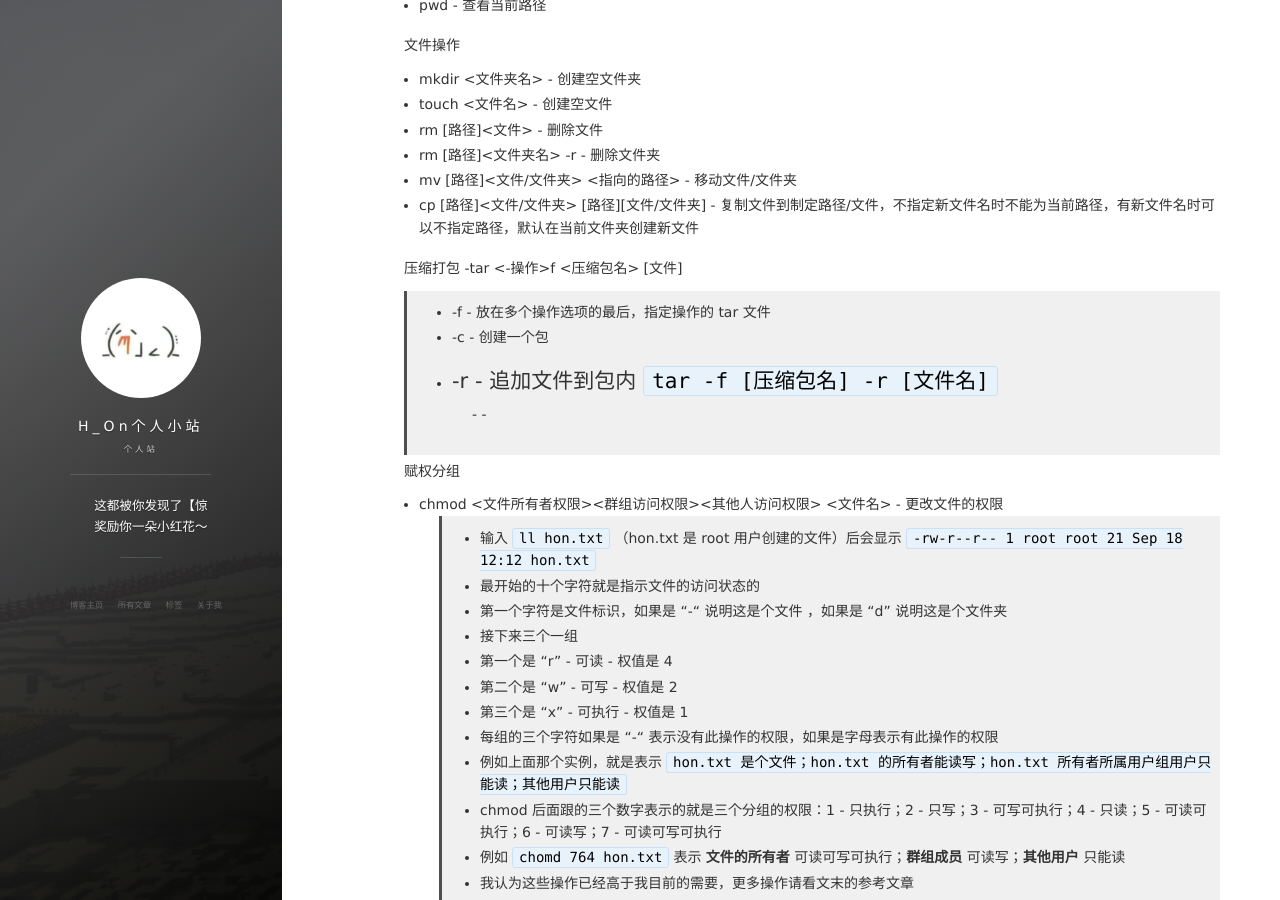
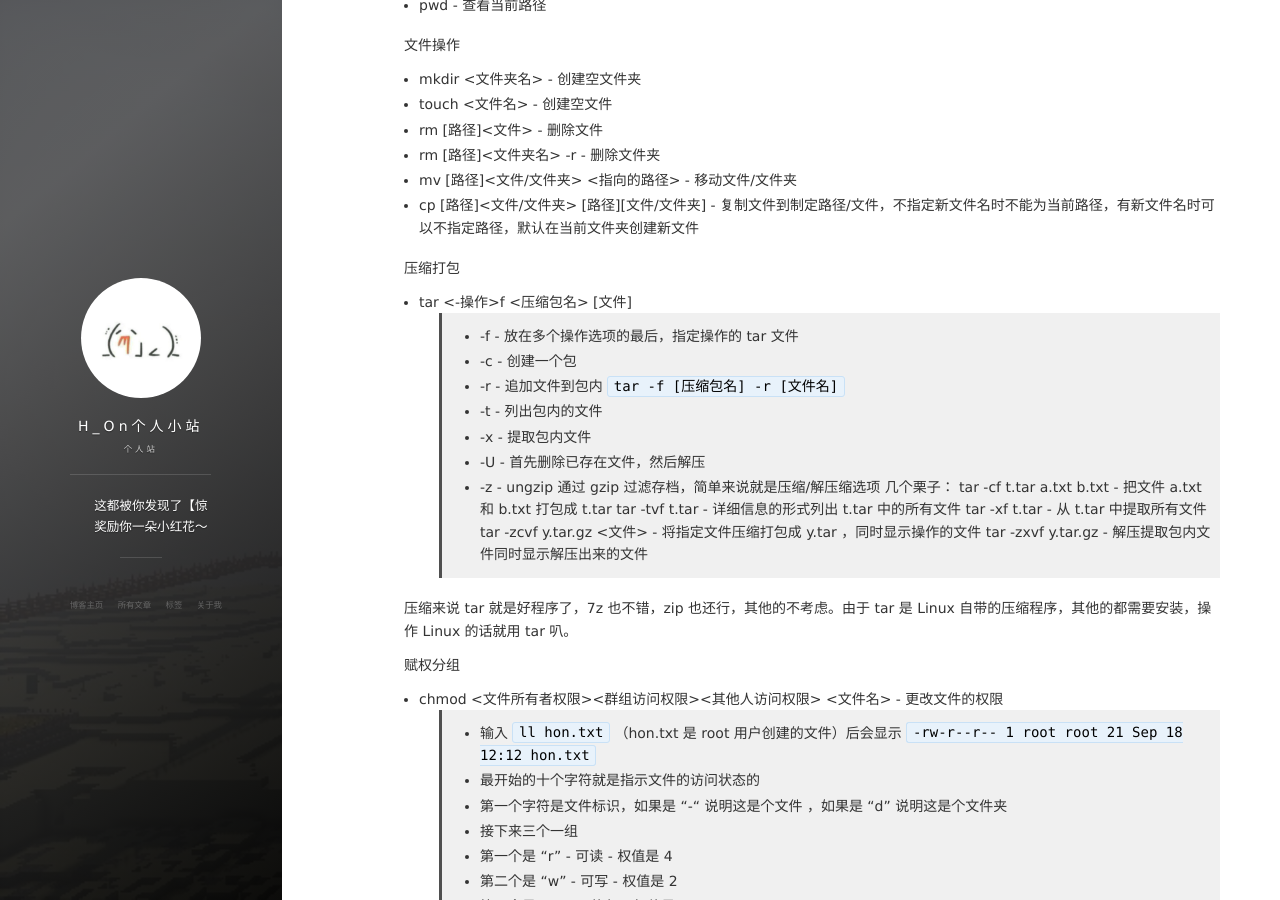
Before and after one commit to Hybrogen/Hybrogen.github.io, a Jekyll site: the page built from _posts/2019-09-19-ServerStudy-Linux.md, in a window 1280 px wide and 900 px high, scrolled down 542 px. Built offline with Jekyll 4.4.1, drawn with Linux system fonts in a browser that asks for light colours; nearby versions of some CDN libraries; comment, search, counter and statistics services are not loaded; some of the changed text lies outside the part shown.

Commit message:
添加压缩打包和远程文件复制

```diff
--- a/_posts/2019-09-19-ServerStudy-Linux.md
+++ b/_posts/2019-09-19-ServerStudy-Linux.md
@@ -31,13 +31,22 @@
 - cp [路径]<文件/文件夹> [路径][文件/文件夹] - 复制文件到制定路径/文件，不指定新文件名时不能为当前路径，有新文件名时可以不指定路径，默认在当前文件夹创建新文件
 
 压缩打包
--tar <-操作>f <压缩包名> [文件]
+- tar <-操作>f <压缩包名> [文件]
 >- -f - 放在多个操作选项的最后，指定操作的 tar 文件
 >- -c - 创建一个包
 >- -r - 追加文件到包内 `tar -f [压缩包名] -r [文件名]`
->-
->-
->-
+>- -t - 列出包内的文件
+>- -x - 提取包内文件
+>- -U - 首先删除已存在文件，然后解压
+>- -z - ungzip 通过 gzip 过滤存档，简单来说就是压缩/解压缩选项
+> 几个栗子：
+> tar -cf t.tar a.txt b.txt - 把文件 a.txt 和 b.txt 打包成 t.tar
+> tar -tvf t.tar - 详细信息的形式列出 t.tar 中的所有文件
+> tar -xf t.tar - 从 t.tar 中提取所有文件
+> tar -zcvf y.tar.gz <文件> - 将指定文件压缩打包成 y.tar ，同时显示操作的文件
+> tar -zxvf y.tar.gz - 解压提取包内文件同时显示解压出来的文件
+
+压缩来说 tar 就是好程序了，7z 也不错，zip 也还行，其他的不考虑。由于 tar 是 Linux 自带的压缩程序，其他的都需要安装，操作 Linux 的话就用 tar 叭。
 
 赋权分组
 - chmod <文件所有者权限><群组访问权限><其他人访问权限> <文件名> - 更改文件的权限
@@ -89,6 +98,14 @@
 
 需要注意的是，有一部分选项是不带 "-" 前缀的（添加 "-" 前缀后含义可能会有出入）<br>
 习惯上将上述选项组合在一起使用，如，`ps aux` 或 `ps -elf`
+
+远程文件传输
+- scp -r [文件/文件夹] [连接服务器的用户]@<ip 地址>:[路径] - 将本地文件上传到目标服务器
+> 例：`scp -r /root/hon.txt root@192.168.1.100:/root/` 将本地的文件 "hon.txt" 上传到目标服务器的 "/root" 文件夹中<br>
+> 注意连接时要输入目标服务器的 root 用户的密码
+- scp -r [连接服务器的用户]@<ip 地址>:[路径] [路径] - 将目标服务器的文件/文件夹下载到本地文件夹中
+> 例：`scp -r root@192.168.1.100:/root/newhon.txt /root/` 将远程服务器的文件 "newhon.txt" 下载到本地 "/root" 文件夹中<br>
+> 注意连接时要输入目标服务器的 root 用户的密码
 
 编辑器
 - nano - Linux 自带的编辑器，操作简便难受
@@ -142,7 +159,9 @@
 
 vim 的命令我这里只放出来了几个我个人写程序的时候经常用的，vim 的功能当然不限于此，更多的功能可以期待猹后期的补充哟~关于猹的更多~~小秘密~~点击页面**最**下面的链接看看叭~
 
-参考文章：
+参考文章：<br>
 [Linux命令:修改文件权限命令chmod、chgrp、chown详解](https://www.cnblogs.com/cwwmmv/p/10535175.html)<br>
 [Linux上新建用户及赋权操作](https://www.cnblogs.com/RENQIWEI1995/p/7797280.html)<br>
-[Linux如何查看和控制进程](https://baijiahao.baidu.com/s?id=1617448120776344096&wfr=spider&for=pc)
+[Linux如何查看和控制进程](https://baijiahao.baidu.com/s?id=1617448120776344096&wfr=spider&for=pc)<br>
+[Linux tar解压缩命令详解](https://blog.csdn.net/boonya/article/details/83012263)<br>
+[linux 远程复制文件或文件夹](https://www.cnblogs.com/antis/p/10345768.html)
```
